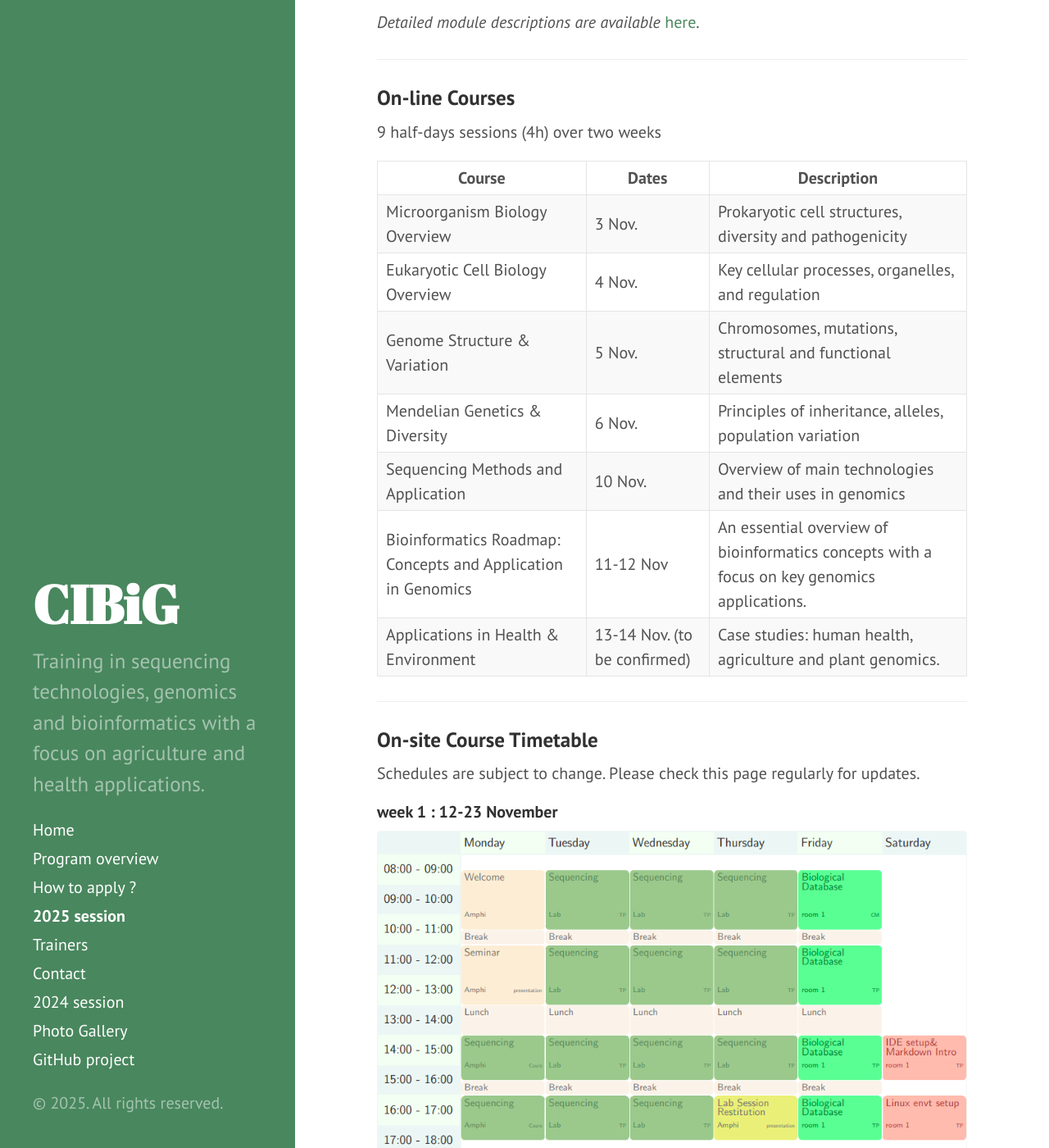
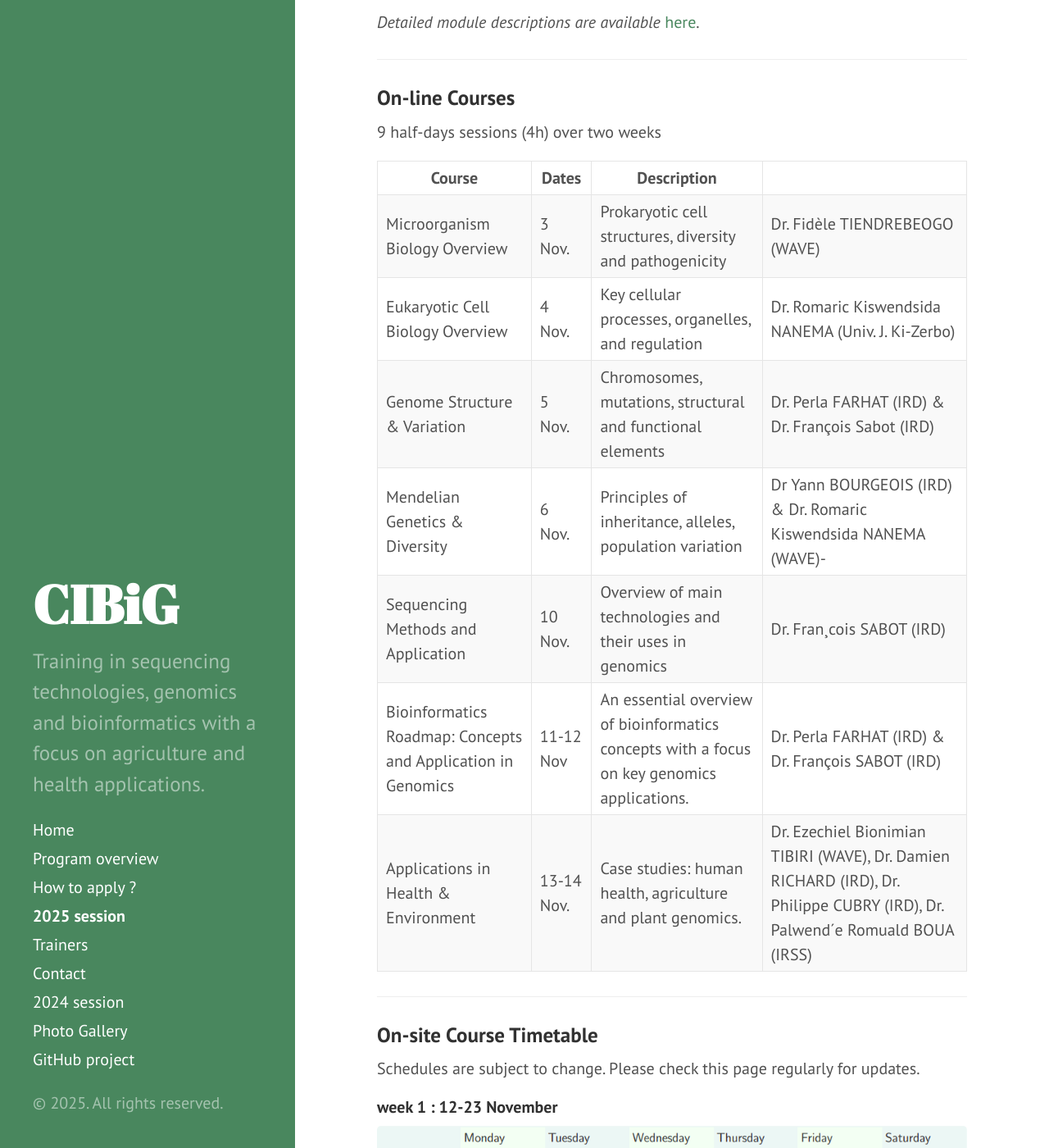
Before and after one commit to wave-centre/cibig, a Jekyll site: the page built from docs/03-2025.md, in a window 1280 px wide and 1400 px high, scrolled down 775 px. Shown: the whole window at 82% size. Built offline with Jekyll 4.4.1, drawn with Linux system fonts in a browser that asks for light colours.

Commit message:
Update 03-2025.md

```diff
--- a/docs/03-2025.md
+++ b/docs/03-2025.md
@@ -27,14 +27,14 @@ The curriculum covers biology, NGS sequencing, Linux, Python/R, scientific repro
 
 
 | Course                                                   | Dates                              | Description |
-| ------------------------------------------------------- | ---------------------------------- | -------- |
-| Microorganism Biology Overview |  3 Nov. | Prokaryotic cell structures, diversity and pathogenicity |
-| Eukaryotic Cell Biology Overview | 4 Nov. | Key cellular processes, organelles, and regulation |
-|  Genome Structure & Variation |  5 Nov. | Chromosomes, mutations, structural and functional elements |
-|  Mendelian Genetics & Diversity |  6 Nov. | Principles of inheritance, alleles, population variation |
-|  Sequencing Methods and Application |  10 Nov. |  Overview of main technologies and their uses in genomics |
-|  Bioinformatics Roadmap: Concepts and Application in Genomics |  11-12 Nov |  An essential overview of bioinformatics concepts with a focus on key genomics applications. |
-|  Applications in Health & Environment |  13-14 Nov. (to be confirmed) |  Case studies: human health, agriculture and plant genomics. |
+| ------------------------------------------------------- | ---------------------------------- | -------- | -------- |
+| Microorganism Biology Overview |  3 Nov. | Prokaryotic cell structures, diversity and pathogenicity | Dr. Fidèle TIENDREBEOGO (WAVE) |
+| Eukaryotic Cell Biology Overview | 4 Nov. | Key cellular processes, organelles, and regulation | Dr. Romaric Kiswendsida NANEMA (Univ. J. Ki-Zerbo) |
+|  Genome Structure & Variation |  5 Nov. | Chromosomes, mutations, structural and functional elements | Dr. Perla FARHAT (IRD) & Dr. François Sabot (IRD) |
+|  Mendelian Genetics & Diversity |  6 Nov. | Principles of inheritance, alleles, population variation | Dr Yann BOURGEOIS (IRD) & Dr. Romaric Kiswendsida NANEMA (WAVE)- |
+|  Sequencing Methods and Application |  10 Nov. |  Overview of main technologies and their uses in genomics | Dr. Fran¸cois SABOT (IRD) |
+|  Bioinformatics Roadmap: Concepts and Application in Genomics |  11-12 Nov |  An essential overview of bioinformatics concepts with a focus on key genomics applications. | Dr. Perla FARHAT (IRD) & Dr. François SABOT (IRD) |
+|  Applications in Health & Environment |  13-14 Nov. |  Case studies: human health, agriculture and plant genomics. | Dr. Ezechiel Bionimian TIBIRI (WAVE), Dr. Damien RICHARD (IRD), Dr. Philippe CUBRY (IRD), Dr. Palwend´e Romuald BOUA (IRSS) |
 
 ---
 
```
